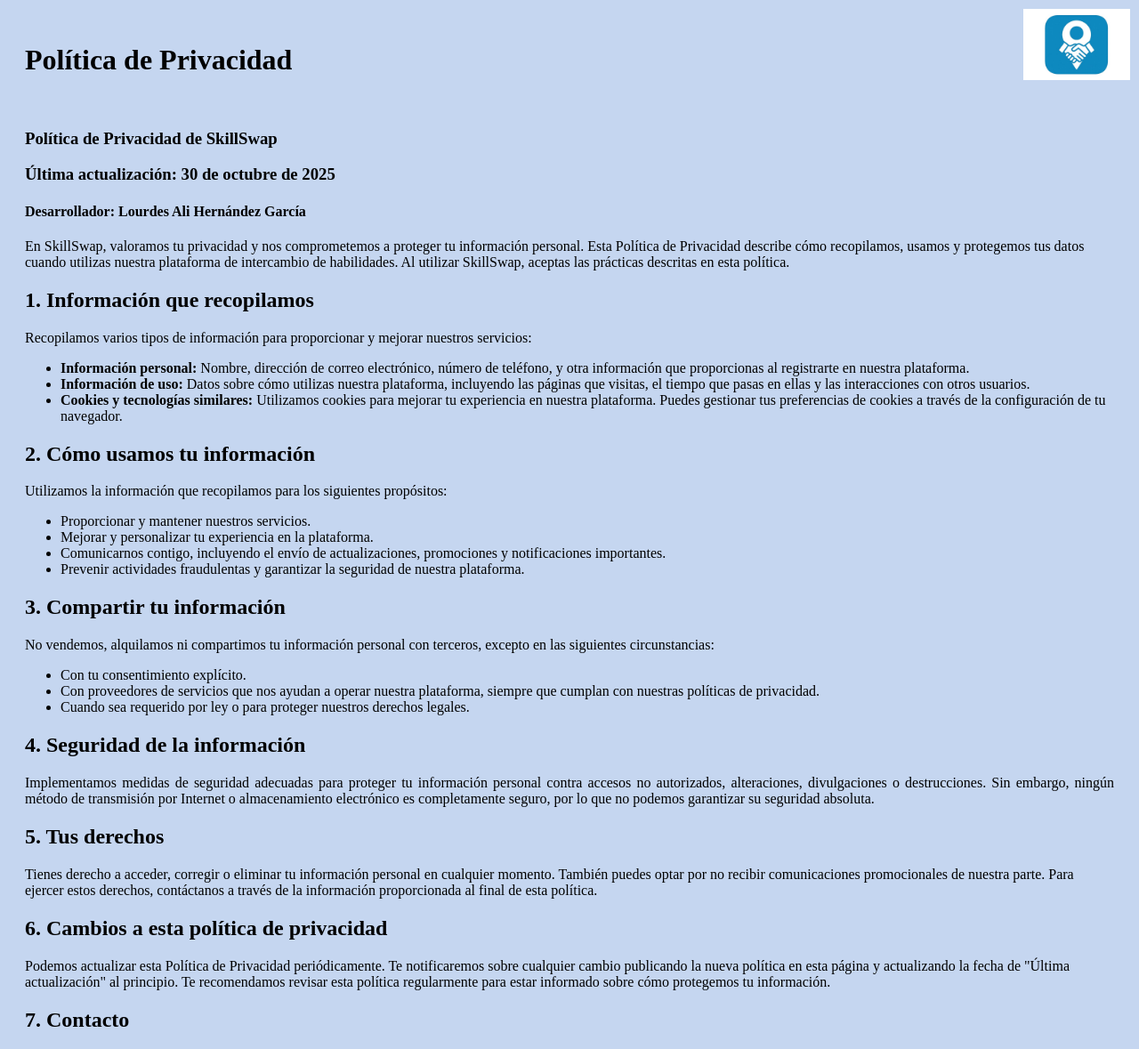
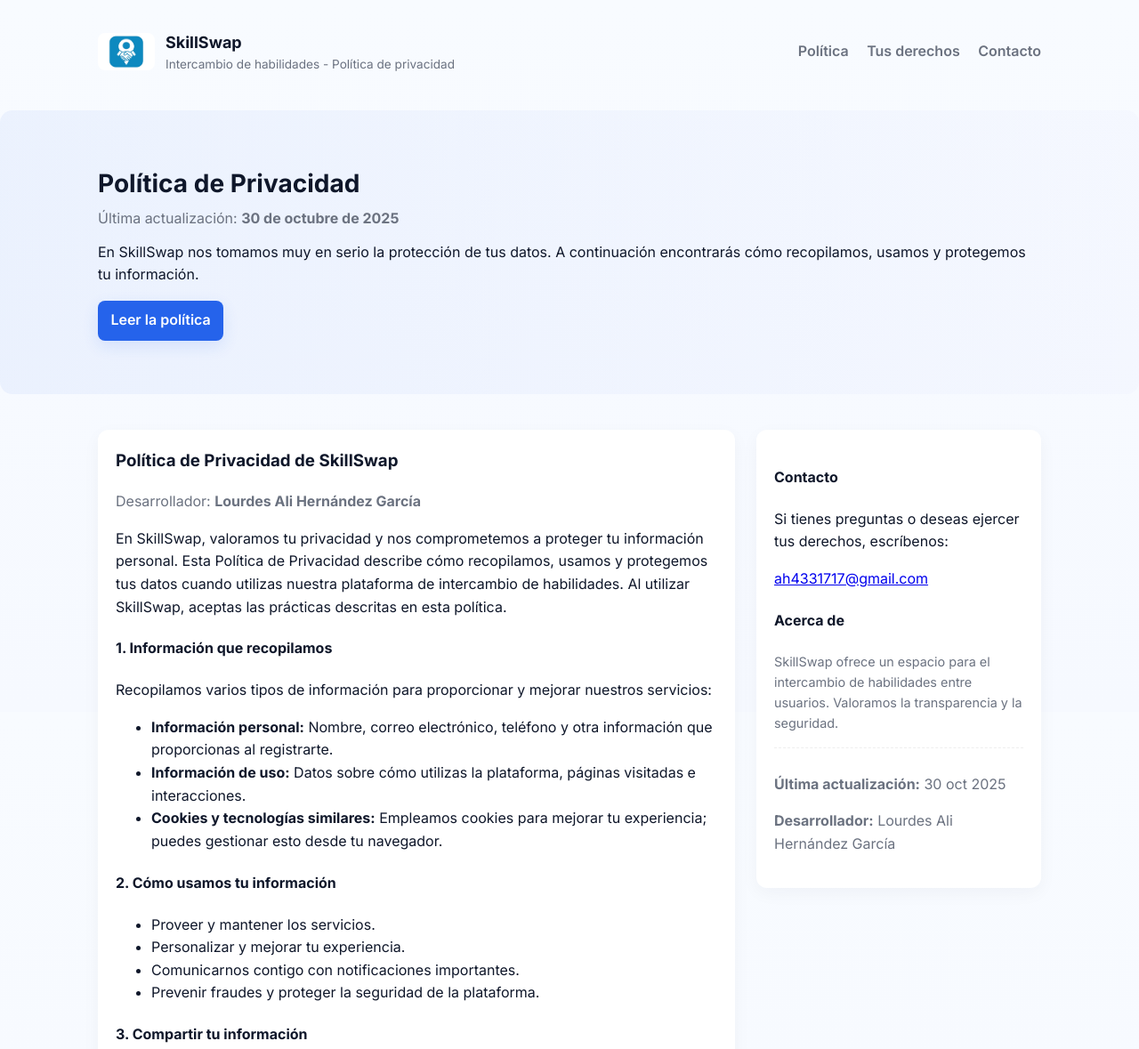
Before and after one commit to BrandonFnts/SkillSwapPolicies, a plain HTML site: page index.html in a window 1280 px wide. Shown: the top 1179 px of the page at 89% size. Drawn offline with Linux system fonts and the light colour scheme.

Commit message:
New design

```diff
--- a/index.html
+++ b/index.html
@@ -4,38 +4,102 @@
     <meta charset="UTF-8">
     <meta name="viewport" content="width=device-width, initial-scale=1.0">
     <title>Terminos y condiciones Skillswap</title>
-    <style>
-        .logo {
-            position: absolute;
-            top: 10px;
-            right: 10px;
-            width: 120px;
-        }
-        .margen{
-            padding: 20px;
-        }
-        .fondo{
-            background-color: #C5D6F0;
-        }
-        .text{
-            text-align: justify;
-        }
-    </style>
+    <link rel="stylesheet" href="styles.css">
+    <link rel="preconnect" href="https://fonts.gstatic.com" crossorigin>
+    <link href="https://fonts.googleapis.com/css2?family=Inter:wght@300;400;600;700&display=swap" rel="stylesheet">
 </head>
-<body class="margen fondo">
-    <h1>Política de Privacidad</h1>
-    <img src="SkillSwapLogo.jpg" alt="SkillSwap Logo" width="200"  class="logo">
-    <br>
+<body>
+    <a class="skip-link" href="#main">Saltar al contenido</a>
+    <header class="site-header">
+        <div class="container header-inner">
+            <div class="brand">
+                <img src="SkillSwapLogo.jpg" alt="SkillSwap Logo" class="logo">
+                <div>
+                    <h1 class="site-title">SkillSwap</h1>
+                    <p class="tagline">Intercambio de habilidades - Política de privacidad</p>
+                </div>
+            </div>
+            <nav class="nav">
+                <a href="#policy">Política</a>
+                <a href="#rights">Tus derechos</a>
+                <a href="#contact">Contacto</a>
+            </nav>
+        </div>
+    </header>
 
-    <h3>Política de Privacidad de SkillSwap </h3>
+    <main id="main">
+        <section class="hero">
+            <div class="container">
+                <h2 class="hero-title">Política de Privacidad</h2>
+                <p class="hero-sub">Última actualización: <strong>30 de octubre de 2025</strong></p>
+                <p class="hero-lead">En SkillSwap nos tomamos muy en serio la protección de tus datos. A continuación encontrarás cómo recopilamos, usamos y protegemos tu información.</p>
+                <a class="btn-primary" href="#policy">Leer la política</a>
+            </div>
+        </section>
 
-    <h3> Última actualización: 30 de octubre de 2025</h3>
+        <div class="container content-grid">
+            <article id="policy" class="card policy-card" aria-labelledby="policy-heading">
+                <h3 id="policy-heading">Política de Privacidad de SkillSwap</h3>
+                <p class="muted">Desarrollador: <strong>Lourdes Ali Hernández García</strong></p>
 
-    <h4> Desarrollador: Lourdes Ali Hernández García </h4>
+                <p>En SkillSwap, valoramos tu privacidad y nos comprometemos a proteger tu información personal. Esta Política de Privacidad describe cómo recopilamos, usamos y protegemos tus datos cuando utilizas nuestra plataforma de intercambio de habilidades. Al utilizar SkillSwap, aceptas las prácticas descritas en esta política.</p>
 
-    <p>
-        En SkillSwap, valoramos tu privacidad y nos comprometemos a proteger tu información personal. Esta Política de Privacidad describe cómo recopilamos, usamos y protegemos tus datos cuando utilizas nuestra plataforma de intercambio de habilidades. Al utilizar SkillSwap, aceptas las prácticas descritas en esta política.
-    </p>
+                <h4>1. Información que recopilamos</h4>
+                <p>Recopilamos varios tipos de información para proporcionar y mejorar nuestros servicios:</p>
+                <ul>
+                    <li><strong>Información personal:</strong> Nombre, correo electrónico, teléfono y otra información que proporcionas al registrarte.</li>
+                    <li><strong>Información de uso:</strong> Datos sobre cómo utilizas la plataforma, páginas visitadas e interacciones.</li>
+                    <li><strong>Cookies y tecnologías similares:</strong> Empleamos cookies para mejorar tu experiencia; puedes gestionar esto desde tu navegador.</li>
+                </ul>
+
+                <h4>2. Cómo usamos tu información</h4>
+                <ul>
+                    <li>Proveer y mantener los servicios.</li>
+                    <li>Personalizar y mejorar tu experiencia.</li>
+                    <li>Comunicarnos contigo con notificaciones importantes.</li>
+                    <li>Prevenir fraudes y proteger la seguridad de la plataforma.</li>
+                </ul>
+
+                <h4>3. Compartir tu información</h4>
+                <p>No vendemos ni alquilamos tu información. Podemos compartir datos únicamente en casos limitados:</p>
+                <ul>
+                    <li>Con tu consentimiento.</li>
+                    <li>Con proveedores que nos ayudan a operar la plataforma.</li>
+                    <li>Cuando lo exija la ley o para proteger nuestros derechos.</li>
+                </ul>
+
+                <h4>4. Seguridad de la información</h4>
+                <p>Implementamos medidas técnicas y organizativas razonables para proteger tus datos. Ningún sistema es infalible; sin embargo, trabajamos para minimizar los riesgos.</p>
+
+                <h4 id="rights">5. Tus derechos</h4>
+                <p>Tienes derecho a acceder, rectificar o eliminar tus datos, y a oponerte al tratamiento cuando proceda. Para ejercerlos, contáctanos como se indica al final.</p>
+
+                <h4>6. Cambios a esta política</h4>
+                <p>Pueden actualizarse los términos; notificaremos cambios publicando la versión actualizada y la fecha de última modificación.</p>
+            </article>
+
+            <aside class="card details">
+                <h4>Contacto</h4>
+                <p>Si tienes preguntas o deseas ejercer tus derechos, escríbenos:</p>
+                <p><a href="mailto:ah4331717@gmail.com">ah4331717@gmail.com</a></p>
+
+                <h4>Acerca de</h4>
+                <p class="small">SkillSwap ofrece un espacio para el intercambio de habilidades entre usuarios. Valoramos la transparencia y la seguridad.</p>
+
+                <div class="meta">
+                    <p><strong>Última actualización:</strong> 30 oct 2025</p>
+                    <p><strong>Desarrollador:</strong> Lourdes Ali Hernández García</p>
+                </div>
+            </aside>
+        </div>
+
+        <section class="container cta">
+            <div class="cta-inner">
+                <p class="cta-text">¿Necesitas que actualicemos o adaptemos esta política para tu organización?</p>
+                <a class="btn-outline" href="mailto:ah4331717@gmail.com">Contactar</a>
+            </div>
+        </section>
+    </main>
     <h2>1. Información que recopilamos</h2>
     <p>
         Recopilamos varios tipos de información para proporcionar y mejorar nuestros servicios:
@@ -85,9 +149,16 @@
         Correo electrónico: ah4331717@gmail.com
     </p>
 
-    <p>
-        Gracias por confiar en SkillSwap. Nos comprometemos a proteger tu privacidad y a brindarte una experiencia segura y satisfactoria en nuestra plataforma.
-    </p>
+    <footer class="site-footer">
+        <div class="container footer-inner">
+            <p>© <span id="year"></span> SkillSwap. Todos los derechos reservados.</p>
+            <p class="small">Política mantenida por Lourdes Ali Hernández García.</p>
+        </div>
+    </footer>
 
+    <script>
+        // Ajustes menores: fecha en el pie
+        document.getElementById('year').textContent = new Date().getFullYear();
+    </script>
 </body>
 </html>
--- /dev/null
+++ b/styles.css
@@ -0,0 +1,84 @@
+:root{
+    --bg: #F6F9FF;
+    --card: #FFFFFF;
+    --muted: #6B7280;
+    --accent: #2563EB; /* azul profesional */
+    --accent-600: #1D4ED8;
+    --glass: rgba(37,99,235,0.06);
+    --radius: 12px;
+    --container: 1100px;
+    --max-width: 1100px;
+}
+
+*{box-sizing: border-box}
+html,body{height:100%}
+body{
+    margin:0;
+    font-family: 'Inter', system-ui, -apple-system, 'Segoe UI', Roboto, 'Helvetica Neue', Arial;
+    background: linear-gradient(180deg,#f8fbff 0%, var(--bg) 100%);
+    color:#0f172a;
+    -webkit-font-smoothing:antialiased;
+    -moz-osx-font-smoothing:grayscale;
+    line-height:1.6;
+}
+
+.container{max-width:var(--container);margin:0 auto;padding:1.25rem;width:95%;}
+
+.skip-link{position:absolute;left:-9999px;top:auto;width:1px;height:1px;overflow:hidden}
+.skip-link:focus{left:1rem;top:1rem;width:auto;height:auto;background:#111;color:#fff;padding:.5rem .75rem;border-radius:6px}
+
+.site-header{background:transparent;padding:.75rem 0}
+.header-inner{display:flex;align-items:center;justify-content:space-between}
+.brand{display:flex;gap:.75rem;align-items:center}
+.logo{width:64px;height:auto;border-radius:8px;object-fit:cover}
+.site-title{margin:.1rem 0 0;font-size:1.125rem}
+.tagline{margin:0;font-size:.85rem;color:var(--muted)}
+
+.nav a{margin-left:1rem;color:var(--muted);text-decoration:none;font-weight:600}
+.nav a:hover{color:var(--accent-600)}
+
+.hero{padding:2.5rem 0;background:linear-gradient(90deg, rgba(37,99,235,0.06), rgba(99,102,241,0.02));border-radius:14px;margin-top:.5rem}
+.hero-title{font-size:1.75rem;margin:0 0 .25rem}
+.hero-sub{color:var(--muted);margin:0 0 .75rem}
+.hero-lead{margin:0 0 1rem;color:#0f172a}
+
+.btn-primary{display:inline-block;background:var(--accent);color:#fff;padding:.6rem .9rem;border-radius:8px;text-decoration:none;font-weight:600;box-shadow:0 6px 18px rgba(37,99,235,0.12);transition:transform .15s ease,box-shadow .15s ease}
+.btn-primary:hover{transform:translateY(-2px);box-shadow:0 10px 24px rgba(37,99,235,0.18)}
+.btn-outline{display:inline-block;border:2px solid var(--accent);color:var(--accent);padding:.5rem .85rem;border-radius:8px;text-decoration:none;font-weight:600}
+
+.content-grid{display:grid;grid-template-columns:1fr 320px;gap:1.5rem;margin-top:1.25rem;align-items:start}
+
+.card{background:var(--card);border-radius:var(--radius);padding:1.25rem;box-shadow:0 6px 20px rgba(15,23,42,0.04);}
+.policy-card h3{margin-top:0}
+.muted{color:var(--muted);margin-top:0}
+
+.details .meta{margin-top:1rem;border-top:1px dashed #eee;padding-top:.75rem;color:var(--muted)}
+.small{font-size:.9rem;color:var(--muted)}
+
+.cta{margin:2rem 0}
+.cta-inner{display:flex;gap:1rem;align-items:center;justify-content:space-between;background:var(--glass);padding:1rem;border-radius:12px}
+.cta-text{margin:0;font-weight:600}
+
+.site-footer{margin-top:2.5rem;padding:1rem 0;background:transparent}
+.footer-inner{display:flex;justify-content:space-between;gap:1rem;align-items:center;color:var(--muted)}
+
+/* Responsive */
+@media (max-width:900px){
+    .content-grid{grid-template-columns:1fr;}
+    .nav{display:none}
+    .cta-inner{flex-direction:column;align-items:flex-start}
+    .footer-inner{flex-direction:column;align-items:flex-start}
+}
+
+/* Print friendly */
+@media print{
+    body{background:#fff;color:#000}
+    .nav,.hero,.cta{display:none}
+    .card{box-shadow:none}
+}
+
+/* Accessibility: focus outlines */
+a:focus,button:focus{outline:3px solid rgba(37,99,235,0.18);outline-offset:2px}
+
+/* Utility */
+.muted{color:var(--muted)}
```
